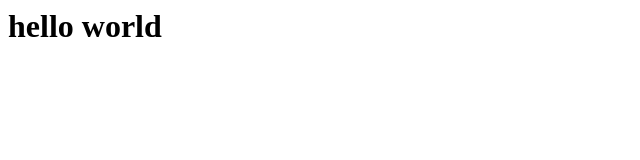
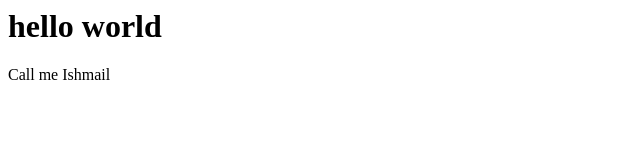
Before and after one commit to feteezuk/website, a plain HTML site: page index.html in a window 1280 px wide. Shown: the full height of the page, 0-640 px from the left. Drawn offline with Linux system fonts and the light colour scheme.

Commit message:
Add Call me Ishmail

```diff
--- a/index.html
+++ b/index.html
@@ -1,2 +1,3 @@
 
 <h1>hello world</h1>
+<p>Call me Ishmail</p>
```
